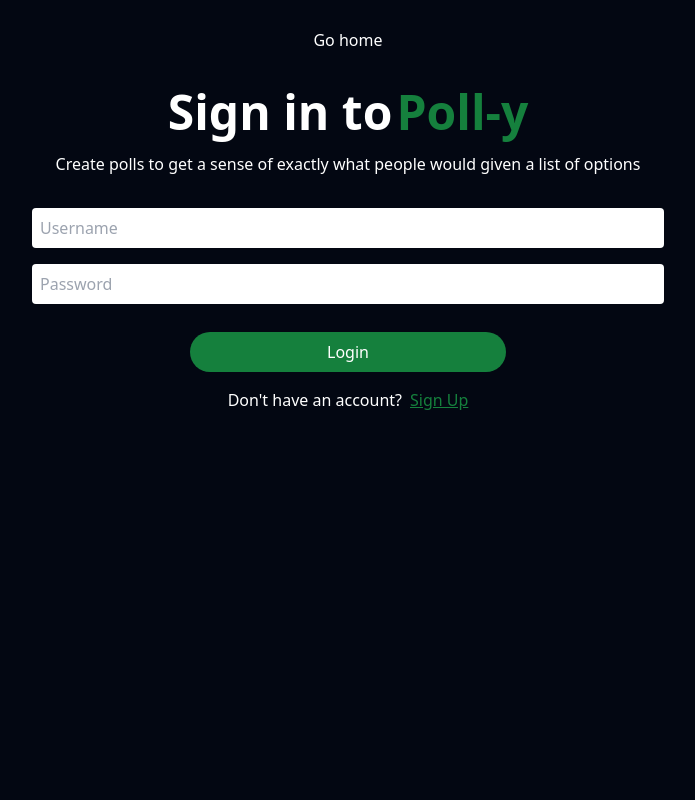
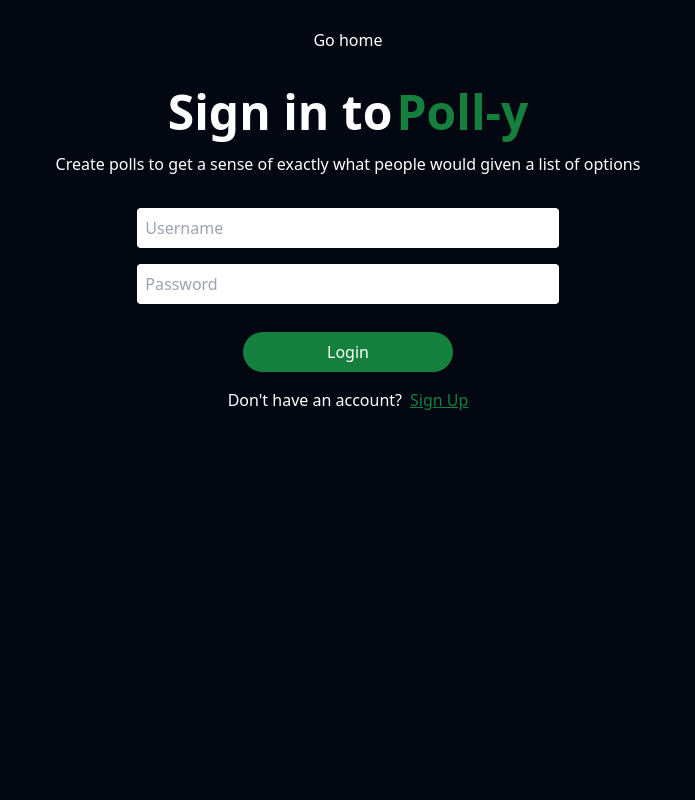
Before and after one commit to olaniyigeorge/Poll-y, a Django app: page /users/ in a window 1280 px wide. Shown: the whole page, without its empty margins (292-987 px from the left). Run offline with Django 3.2, Linux system fonts and the light colour scheme; style sheets or scripts are compiled from the project's sources.

Commit message:
Restyled login

```diff
--- a/users/templates/users/login.html
+++ b/users/templates/users/login.html
@@ -40,10 +40,10 @@
             <div class="flex justify-center items-center w-full">
 
 
-                <form action="{% url 'users:login' %}" method="post" class="space-y-4 w-full md:w-1/2  items-center">
+                <form action="{% url 'users:login' %}" method="post" class="space-y-4 w-full md:w-1/3  items-center">
                     {% csrf_token %}
-                    <input type="text" name="username"  class="rounded w-full p-2 block" placeholder="Username">
-                    <input type="password" name="password" class="rounded w-full p-2 block" placeholder="Password">
+                    <input type="text" name="username"  class="focus:outline-none  rounded w-full p-2 block" placeholder="Username">
+                    <input type="password" name="password" class="focus:outline-none  rounded w-full p-2 block" placeholder="Password">
 
                     <div class="w-full flex justify-center items-center ">
                         <input type="submit" value="Login" class="mt-3 p-2 w-1/2 rounded-full bg-green-700 hover:bg-green-800 text-white">
```
